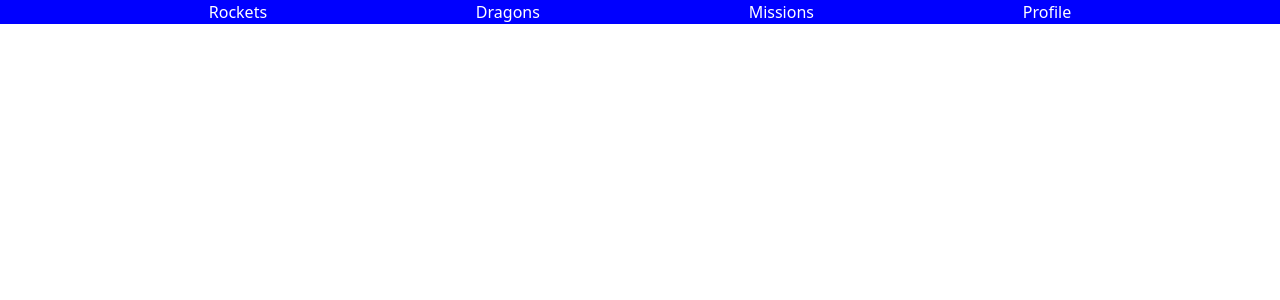
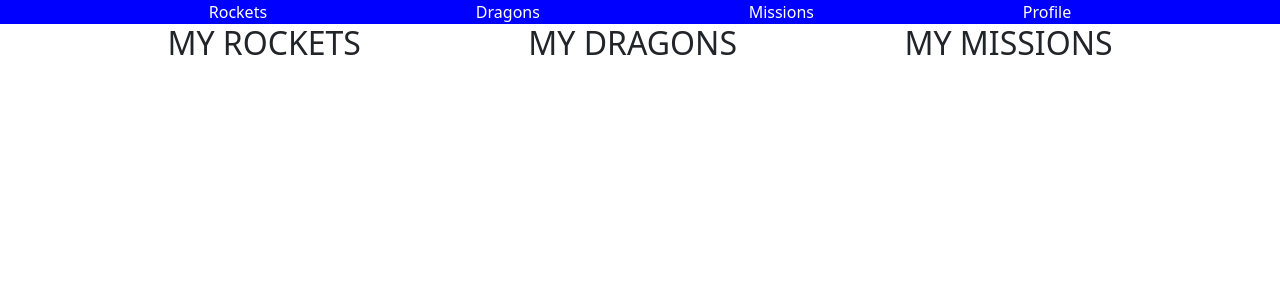
Before and after one commit to MICHAELMUNAVU83/spacetravellers, a React (Create React App) app: page /profile in a window 1280 px wide. Shown: the top 300 px of the page. Built offline with nearby package versions, Linux system fonts and the light colour scheme.

Commit message:
Completed profile

```diff
--- a/src/App.css
+++ b/src/App.css
@@ -63,6 +63,12 @@ img {
   margin-left: 5px;
 }
 
+.profiles {
+  display: flex;
+  flex-direction: row;
+  justify-content: space-evenly;
+}
+
 .rocket-details {
   display: flex;
   flex-direction: column;
--- a/src/componets/Profile.js
+++ b/src/componets/Profile.js
@@ -5,28 +5,55 @@ function Profile() {
   const rockets = useSelector((state) => state.rockets);
   const reservedRockets = rockets.filter((rocket) => rocket.reserved);
   const newRockets = reservedRockets.map((reservedRocket) => (
-    <div key={reservedRocket.id}>
-      {' '}
-      {reservedRocket.rocket_name}
-      {' '}
-    </div>
+    <tbody key={reservedRocket.id}>
+      <tr>
+        <td>
+          {' '}
+          {reservedRocket.rocket_name}
+        </td>
+      </tr>
+    </tbody>
+
   ));
   const dragons = useSelector((state) => state.dragons);
   const reservedDragons = dragons.filter((dragon) => dragon.reserved);
-  const newDragons = reservedDragons.map((reservedDragons) => (
-    <div key={reservedDragons.id}>
-      {' '}
-      {reservedDragons.dragon_name}
-      {' '}
-    </div>
+  const newDragons = reservedDragons.map((reservedDragon) => (
+    <tbody key={reservedDragon.id}>
+      <tr>
+        <td>
+          {' '}
+          {reservedDragon.dragon_name}
+        </td>
+      </tr>
+    </tbody>
   ));
+  const missions = useSelector((state) => state.missions);
+  const reservedMissions = missions.filter((mission) => mission.join);
+  const newMissions = reservedMissions.map((reservedMission) => (
+    <tbody key={reservedMission.id}>
+      <tr>
+        <td>
+          {' '}
+          {reservedMission.mission_name}
+        </td>
+      </tr>
+    </tbody>
+  ));
+
   return (
-    <div>
-      <h2>
-        {' '}
-        {newDragons}
-        {newRockets}
-      </h2>
+    <div className="profiles">
+      <div>
+        <h2>MY ROCKETS</h2>
+        <table className="table table-bordered">{newRockets}</table>
+      </div>
+      <div>
+        <h2>MY DRAGONS</h2>
+        <table className="table table-bordered">{newDragons}</table>
+      </div>
+      <div>
+        <h2>MY MISSIONS</h2>
+        <table className="table table-bordered">{newMissions}</table>
+      </div>
     </div>
   );
 }
```
